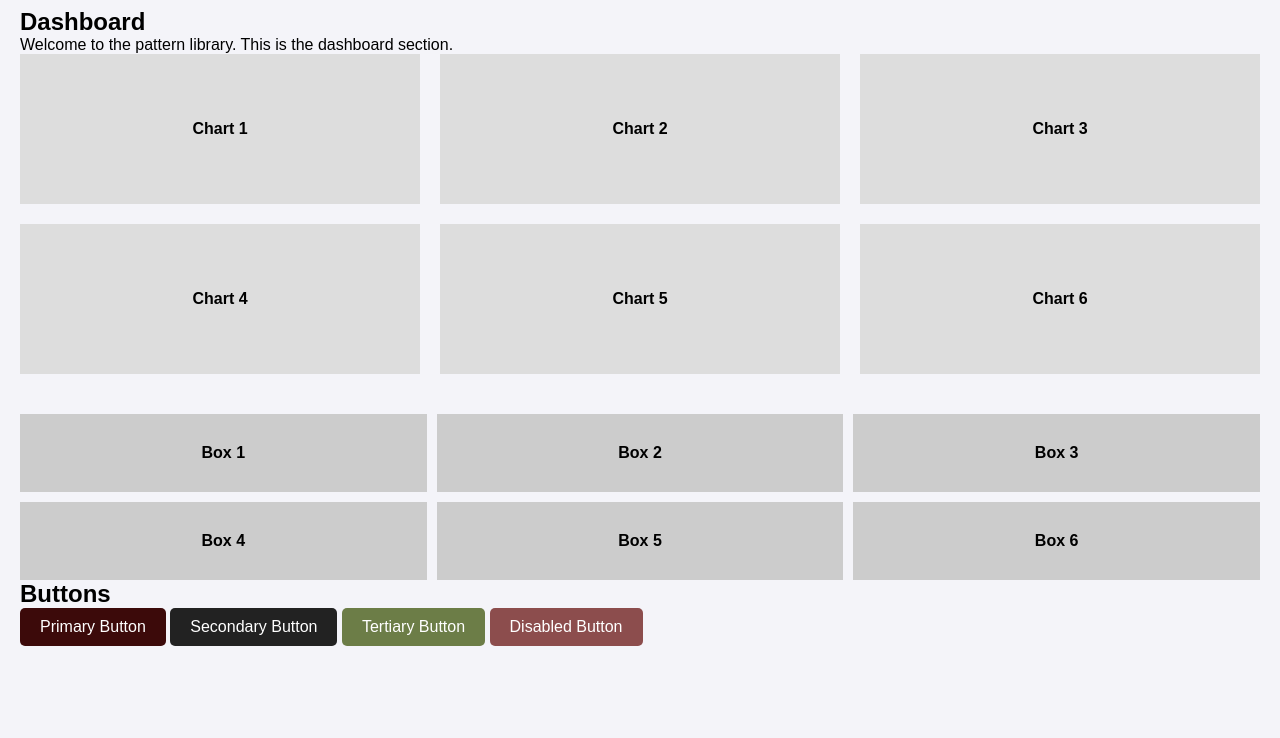
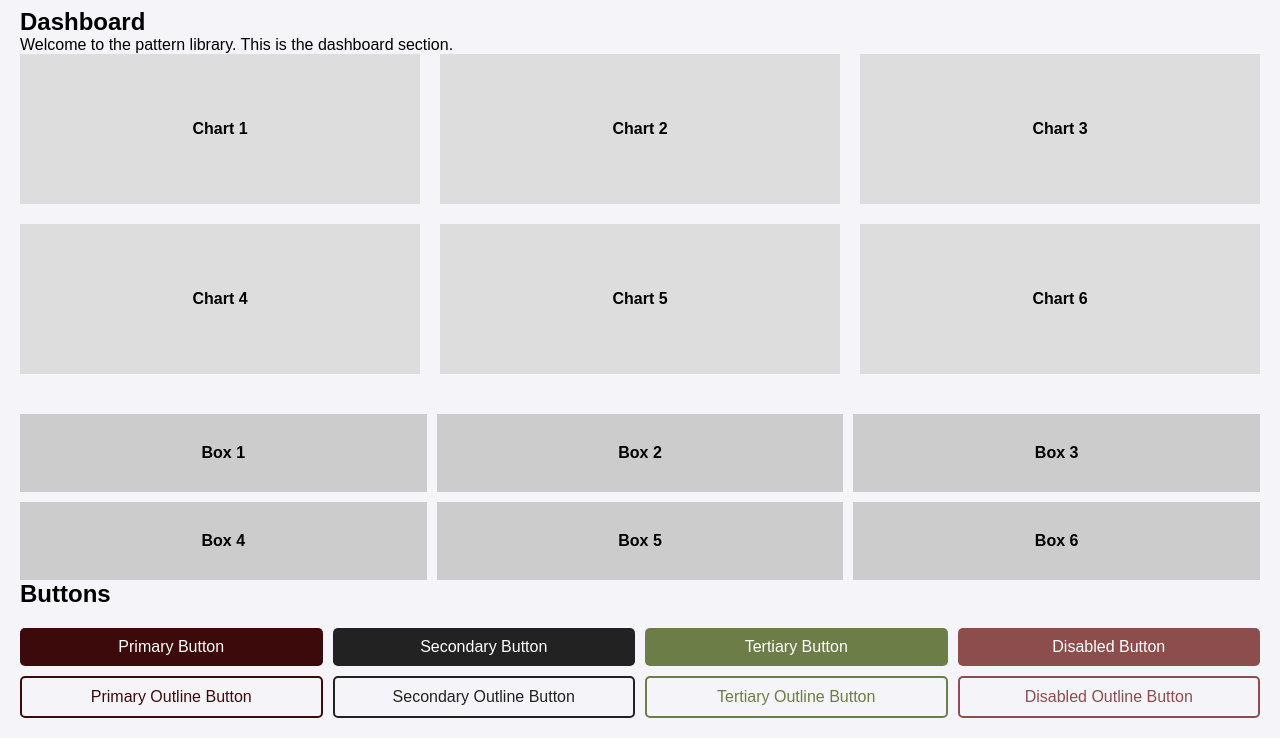
Before and after one commit to vaderman64/UIProject, a plain HTML site: page index.html in a window 1280 px wide. Shown: the part 214-952 px from the top of the page. Before the commit the page ends 880 px from the top, so only its background shows below. Drawn offline with Linux system fonts and the light colour scheme.

Commit message:
change the styles

```diff
--- a/index.html
+++ b/index.html
@@ -66,11 +66,10 @@
         </div>
       </section>
 
-
-        <section id="typography" class="content-section" style="display: none;">
+      <section id="typography" class="content-section" style="display: none">
         <h2>Typography</h2>
         <p>This section will cover typography styles and standards.</p>
-            <div id="test1" class="col s12 active" style="display: block;">
+        <div id="test1" class="col s12 active" style="display: block">
           <h3>Typography</h3>
 
           <div>
@@ -80,30 +79,30 @@
                 <p>Aa</p>
               </div>
               <div class="col m9">
-                            <p>Typeface  |  Alatsi</p>
-                            <p>font-family  |  'Alatsi', sans-serif</p>
+                <p>Typeface | Alatsi</p>
+                <p>font-family | 'Alatsi', sans-serif</p>
               </div>
             </div>
             <div class="row">
               <div class="headings">
                 <h1>TECHIT Brand Heading One</h1>
-                            <hr>
-                            <p>56px | normal | Alatsi </p>
+                <hr />
+                <p>56px | normal | Alatsi</p>
               </div>
               <div class="headings">
                 <h2>TECHIT Brand Heading Two Alatsi</h2>
-                            <hr>
-                            <p>50px | normal | Alatsi </p>
+                <hr />
+                <p>50px | normal | Alatsi</p>
               </div>
               <div class="headings">
                 <h3>TECHIT Brand Heading Three Alatsi</h3>
-                            <hr>
-                            <p>44px | normal | Alatsi </p>
+                <hr />
+                <p>44px | normal | Alatsi</p>
               </div>
               <div class="headings">
                 <h4>TECHIT Brand Heading Four Alatsi</h4>
-                            <hr>
-                            <p>38px | normal | Alatsi </p>
+                <hr />
+                <p>38px | normal | Alatsi</p>
               </div>
             </div>
           </div>
@@ -114,33 +113,41 @@
                 <p>Aa</p>
               </div>
               <div class="col m9">
-                            <p>Typeface  |  Quicksand</p>
-                            <p>font-family  |  'Quicksand', sans-serif</p>
+                <p>Typeface | Quicksand</p>
+                <p>font-family | 'Quicksand', sans-serif</p>
               </div>
             </div>
             <div class="row">
               <div class="col s12">
                 <p class="main-content">
-                                Lorem Ipsum is simply dummy text of the printing and typesetting industry. Lorem Ipsum has been the industry's standard dummy text ever since the 1500s, when an unknown printer took a galley of type and scrambled it to make a type specimen book. It has survived not only five centuries, but also the leap into electronic typesetting,
+                  Lorem Ipsum is simply dummy text of the printing and
+                  typesetting industry. Lorem Ipsum has been the industry's
+                  standard dummy text ever since the 1500s, when an unknown
+                  printer took a galley of type and scrambled it to make a type
+                  specimen book. It has survived not only five centuries, but
+                  also the leap into electronic typesetting,
                 </p>
-                            <hr>
-                            <p>18px | normal | Quicksand | 150% </p>
+                <hr />
+                <p>18px | normal | Quicksand | 150%</p>
               </div>
             </div>
             <div class="row">
               <div class="col s12">
                 <p class="main-content">
-                                Lorem Ipsum is simply dummy text of the printing and typesetting industry. Lorem Ipsum has been the industry's standard dummy text ever since the 1500s, when an unknown printer took a galley of type and scrambled it to make a type specimen book. It has survived not only five centuries, but also the leap into electronic typesetting,
+                  Lorem Ipsum is simply dummy text of the printing and
+                  typesetting industry. Lorem Ipsum has been the industry's
+                  standard dummy text ever since the 1500s, when an unknown
+                  printer took a galley of type and scrambled it to make a type
+                  specimen book. It has survived not only five centuries, but
+                  also the leap into electronic typesetting,
                 </p>
-                            <hr>
-                            <p>18px | normal | Quicksand | 150% </p>
+                <hr />
+                <p>18px | normal | Quicksand | 150%</p>
               </div>
             </div>
           </div>
-
         </div>
       </section>
-
 
       <section id="colors" class="content-section" style="display: none">
         <h2>Colors</h2>
@@ -155,6 +162,19 @@
           <button class="btn btn-secondary">Secondary Button</button>
           <button class="btn btn-tertiary">Tertiary Button</button>
           <button class="btn btn-primary" disabled>Disabled Button</button>
+
+          <button class="btn btn-primary-outline">
+            Primary Outline Button
+          </button>
+          <button class="btn btn-secondary-outline">
+            Secondary Outline Button
+          </button>
+          <button class="btn btn-tertiary-outline">
+            Tertiary Outline Button
+          </button>
+          <button class="btn btn-primary-outline" disabled>
+            Disabled Outline Button
+          </button>
         </div>
       </section>
 
--- a/styles.css
+++ b/styles.css
@@ -124,7 +124,9 @@ main {
   transition: background-color 0.3s ease, color 0.3s ease, box-shadow 0.3s ease;
 }
 
-/* Primary button */
+/* Solid Buttons */
+
+/* Primary Button */
 .btn-primary {
   background-color: var(--primary-color);
   color: #fff;
@@ -144,7 +146,7 @@ main {
   cursor: not-allowed;
 }
 
-/* Secondary button */
+/* Secondary Button */
 .btn-secondary {
   background-color: var(--secondary-color);
   color: #fff;
@@ -164,7 +166,7 @@ main {
   cursor: not-allowed;
 }
 
-/* Tertiary button */
+/* Tertiary Button */
 .btn-tertiary {
   background-color: var(--tertiary-color);
   color: #fff;
@@ -183,3 +185,99 @@ main {
   background-color: #a3b48c;
   cursor: not-allowed;
 }
+
+/* Outline Buttons */
+
+/* Primary Outline Button */
+.btn-primary-outline {
+  background-color: transparent;
+  color: var(--primary-color);
+  border: 2px solid var(--primary-color);
+}
+
+.btn-primary-outline:hover {
+  background-color: var(--primary-color);
+  color: #fff;
+}
+
+.btn-primary-outline:focus {
+  outline: 2px solid #ffa5a5;
+  outline-offset: 2px;
+}
+
+.btn-primary-outline:disabled {
+  color: #8c4d4d;
+  border-color: #8c4d4d;
+  cursor: not-allowed;
+}
+
+/* Secondary Outline Button */
+.btn-secondary-outline {
+  background-color: transparent;
+  color: var(--secondary-color);
+  border: 2px solid var(--secondary-color);
+}
+
+.btn-secondary-outline:hover {
+  background-color: var(--secondary-color);
+  color: #fff;
+}
+
+.btn-secondary-outline:focus {
+  outline: 2px solid #a5a5a5;
+  outline-offset: 2px;
+}
+
+.btn-secondary-outline:disabled {
+  color: #666;
+  border-color: #666;
+  cursor: not-allowed;
+}
+
+/* Tertiary Outline Button */
+.btn-tertiary-outline {
+  background-color: transparent;
+  color: var(--tertiary-color);
+  border: 2px solid var(--tertiary-color);
+}
+
+.btn-tertiary-outline:hover {
+  background-color: var(--tertiary-color);
+  color: #fff;
+}
+
+.btn-tertiary-outline:focus {
+  outline: 2px solid #d1e7b5;
+  outline-offset: 2px;
+}
+
+.btn-tertiary-outline:disabled {
+  color: #a3b48c;
+  border-color: #a3b48c;
+  cursor: not-allowed;
+}
+
+.button-demo {
+  display: flex;
+  flex-wrap: wrap; /* Allows wrapping of buttons */
+  gap: 10px; /* Space between buttons */
+  margin-top: 20px;
+  justify-content: space-between; /* Ensures even spacing */
+}
+
+/* Align buttons into rows of 4 */
+.button-demo > button {
+  flex: 1 1 calc(25% - 10px); /* Each button takes up 25% of the row minus the gap */
+  text-align: center;
+  margin: 0;
+  box-sizing: border-box;
+}
+
+/* Optional: Style for different rows */
+.button-demo > button:nth-child(4n + 1) {
+  margin-left: 0; /* No extra margin on the first button in a row */
+}
+
+.button-demo > button:nth-child(4n) {
+  margin-right: 0; /* No extra margin on the last button in a row */
+}
```
Lines whose indentation alone changed are shown as unchanged.
